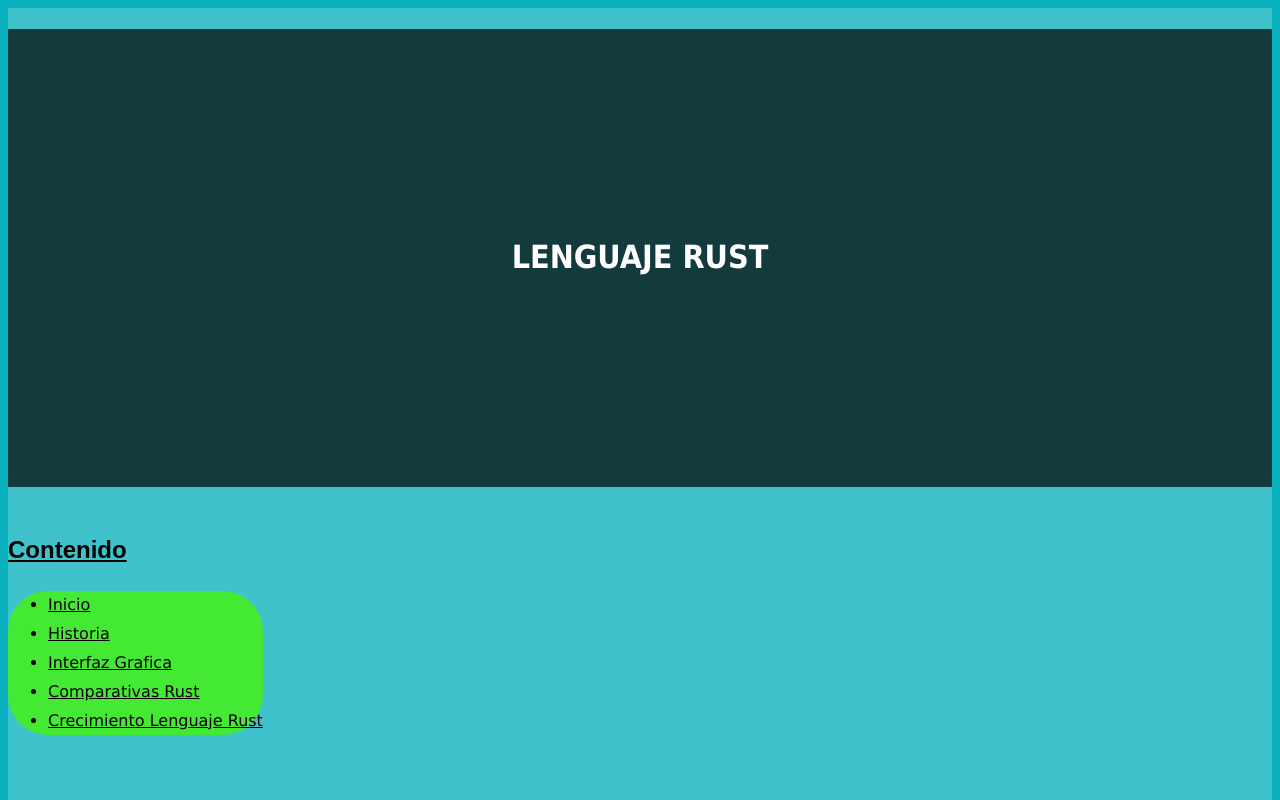
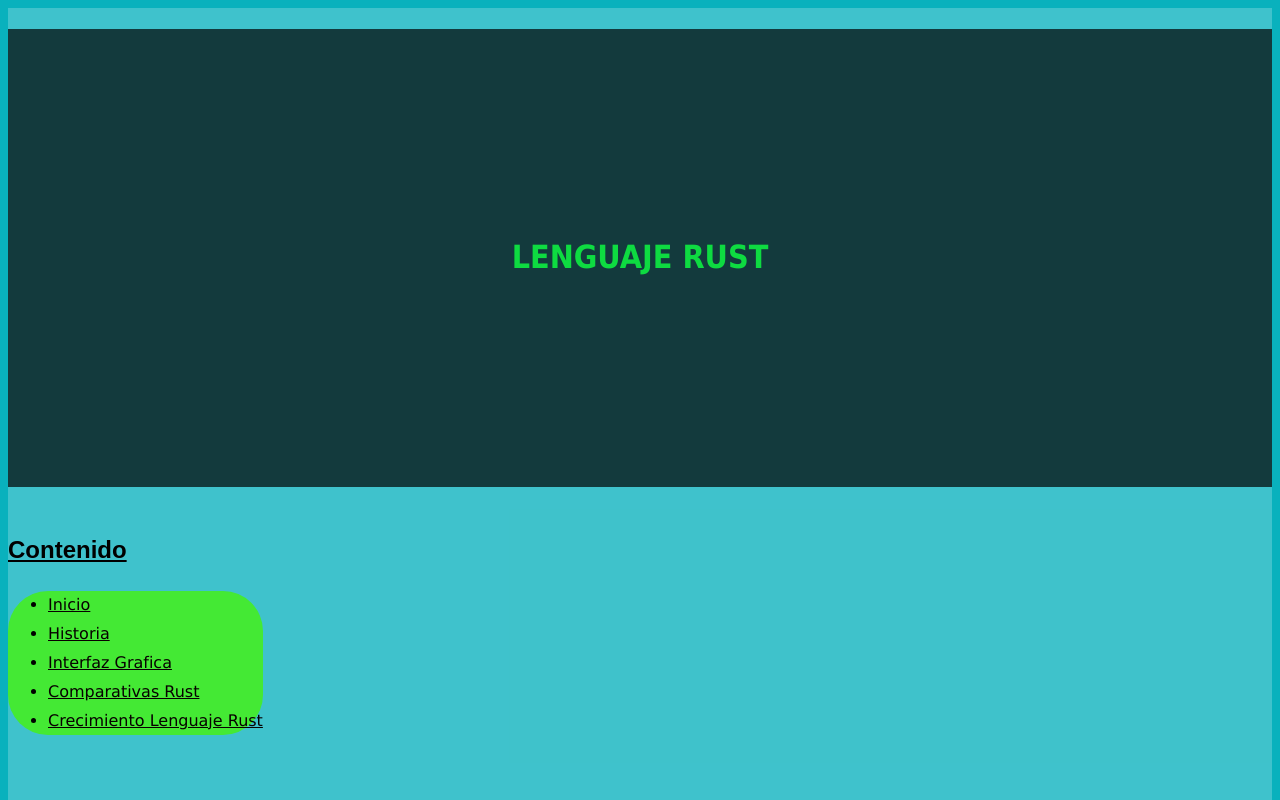
Before and after one commit to uo265578/sew2022, a plain HTML site: page S1/index.html in a window 1280 px wide. Shown: the top 800 px of the page. Drawn offline with Linux system fonts and the light colour scheme; files whose address does not match are found by name.

Commit message:
Add files via upload

```diff
--- a/S1/estilo/estilo.css
+++ b/S1/estilo/estilo.css
@@ -4,6 +4,7 @@
     Descripción de la hoja de estilo:
 */
 
+/* Especifidad = 001 */
 body {
     font-family: Tahoma, sans-serif;
     font-size: 1em;
@@ -11,14 +12,14 @@ body {
     color: #000000;
     background-color: rgba(255, 255, 255, 0.219);
 }
-
+/* Especifidad = 001 */
 h1 {
     background-color: rgba(0, 0, 0, 0.7);
-    color: #fff;
+    color: #0edb41;
     text-transform: uppercase;
     padding: 6.25em 0em;
 }
-
+/* Especifidad = 001 */
 h2 {
     text-decoration: underline;
     font-family: Arial, Helvetica, serif;
@@ -27,29 +28,29 @@ h2 {
         El background color se hereda de body
     */
 }
-
+/* Especifidad = 001 */
 html {
     background-color: #09B1BD;
 }
-
+/* Especifidad = 001 */
 nav {
     font-family: Verdana, serif;
 }
-
+/* Especifidad = 001 */
 ul {
     border-width: 0.5em;
     border-radius: 2.5em;
     background-color: #44E934;
 }
-
+/* Especifidad = 001 */
 a {
     color: #080000;
 }
-
+/* Especifidad = 001 */
 footer {
     background-color: #FF5733;
 }
-
+/* Especifidad = 001 */
 h3,
 h4,
 h5,
@@ -59,19 +60,19 @@ h6 {
     font-style: italic;
     color: #000000;
 }
-
+/* Especifidad = 011 */
 td:nth-child(1) {
     background-color: #003576;
     color: #FFFF;
     font-weight: 700;
 }
-
+/* Especifidad = 001 */
 th {
     background-color: #003576;
     color: #FFFF;
     font-weight: 700;
 }
-
+/* Especifidad = 001 */
 table {
     border: 0.25em solid black;
 }
```
Also changed, not shown: S1/estilo/layout.css (+11 -11 lines).
